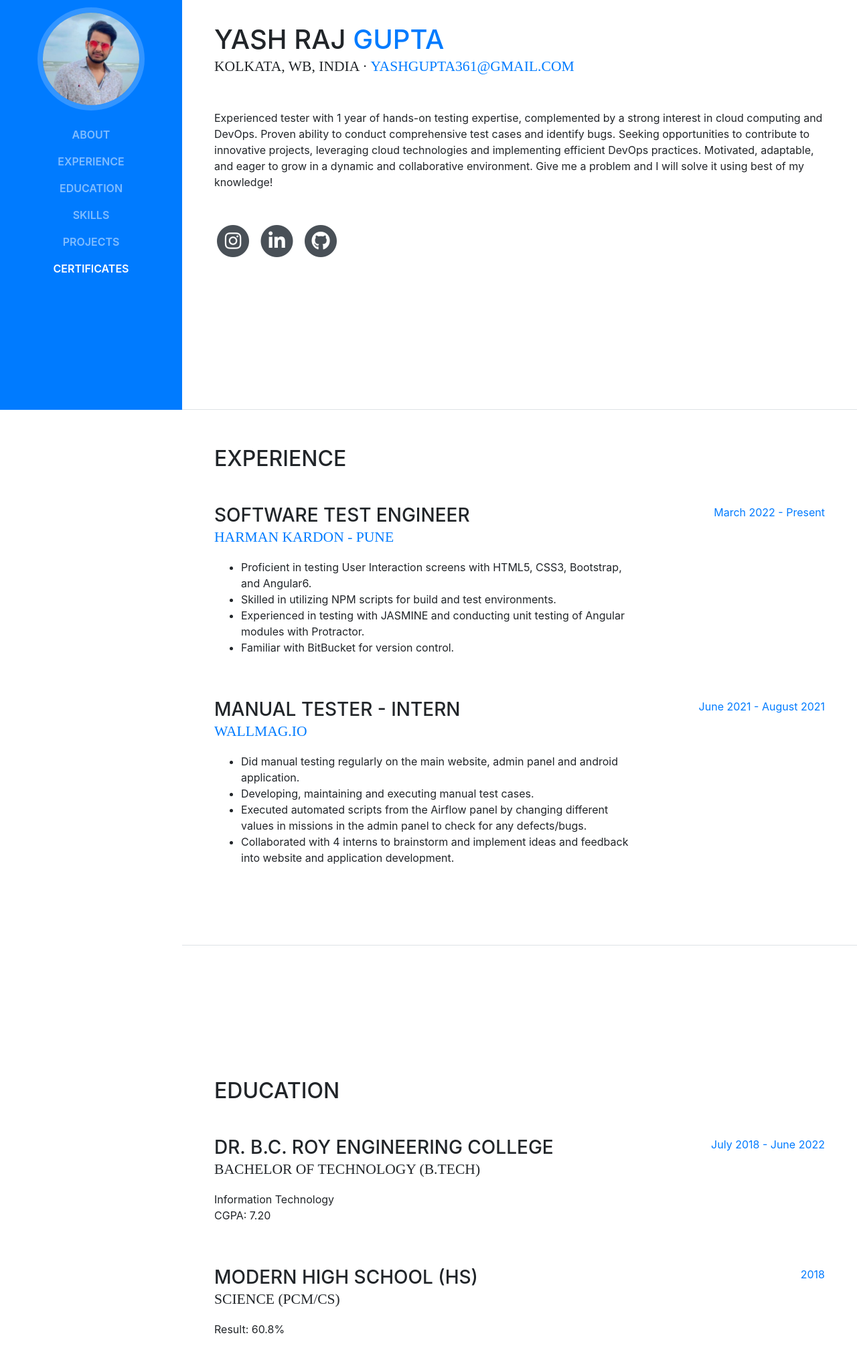
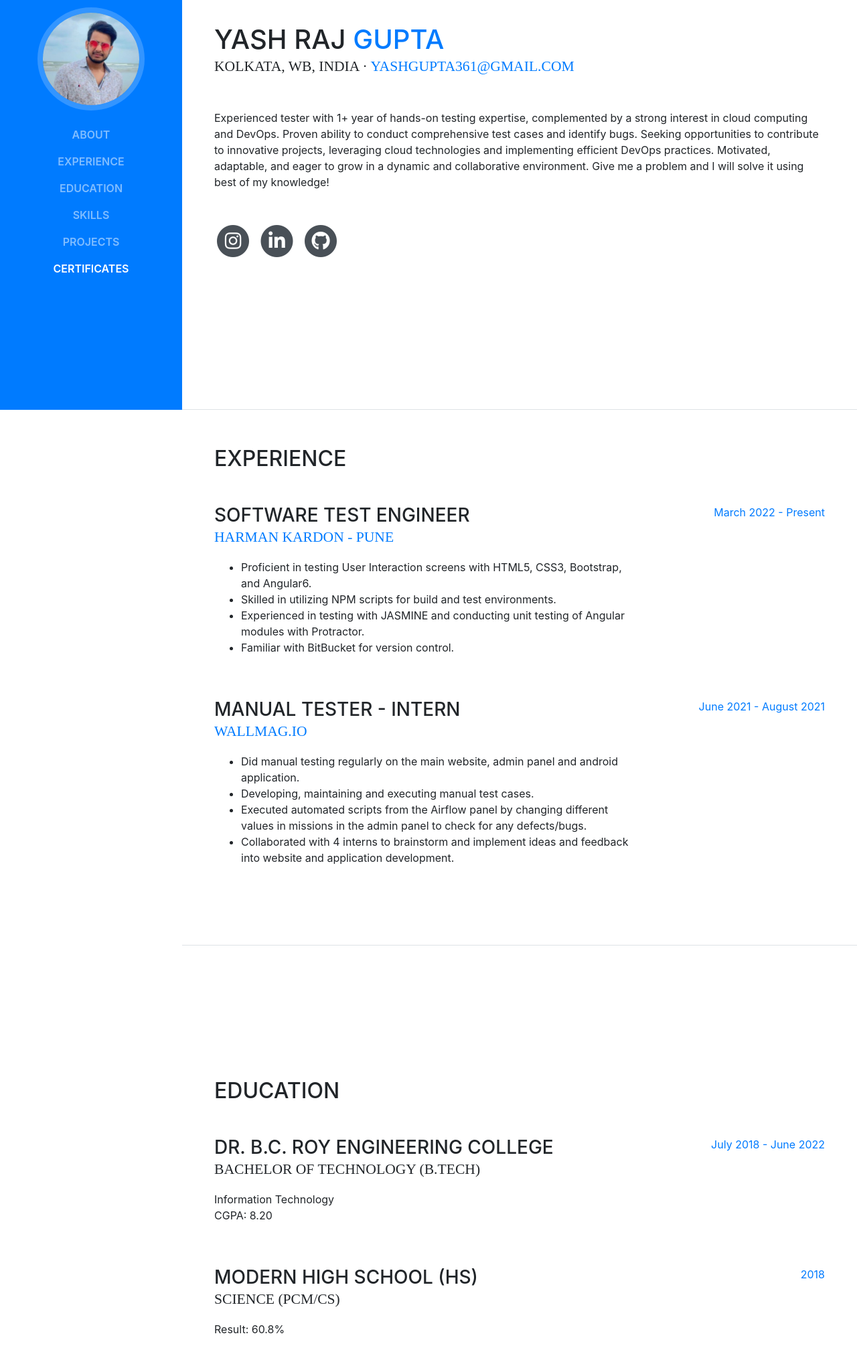
Before and after one commit to MonseiurY/Personal-Portfolio-Website, a website with bundled scripts: page index.html in a window 1280 px wide. Shown: the part 188-2204 px from the top of the page at 67% size. Built offline with nearby package versions, Linux system fonts and the light colour scheme; a web font is replaced by a local one.

Commit message:
Update index.html

```diff
--- a/index.html
+++ b/index.html
@@ -77,7 +77,7 @@
           <div class="subheading mb-5">Kolkata, WB, India ·
             <a href="mailto:yashgupta361@gmail.com">yashgupta361@gmail.com</a>
           </div>
-          <p class="mb-5">Experienced tester with 1 year of hands-on testing expertise, complemented by a strong interest in cloud computing and DevOps. Proven ability to conduct comprehensive test cases and identify bugs. Seeking opportunities to contribute to innovative projects, leveraging cloud technologies and implementing efficient DevOps practices. Motivated, adaptable, and eager to grow in a dynamic and collaborative environment. Give me a problem and I will solve it using best of my knowledge!</p>
+          <p class="mb-5">Experienced tester with 1+ year of hands-on testing expertise, complemented by a strong interest in cloud computing and DevOps. Proven ability to conduct comprehensive test cases and identify bugs. Seeking opportunities to contribute to innovative projects, leveraging cloud technologies and implementing efficient DevOps practices. Motivated, adaptable, and eager to grow in a dynamic and collaborative environment. Give me a problem and I will solve it using best of my knowledge!</p>
           <ul class="list-inline list-social-icons mb-0">
 
             <li class="list-inline-item">
@@ -196,7 +196,7 @@
               <h3 class="mb-0">Dr. B.C. Roy Engineering College</h3>
               <div class="subheading mb-3">Bachelor of Technology (B.Tech)</div>
               <div>Information Technology</div>
-              <p>CGPA: 7.20</p>
+              <p>CGPA: 8.20</p>
             </div>
             <div class="resume-date text-md-right">
               <span class="text-primary">July 2018 - June 2022</span>
```
